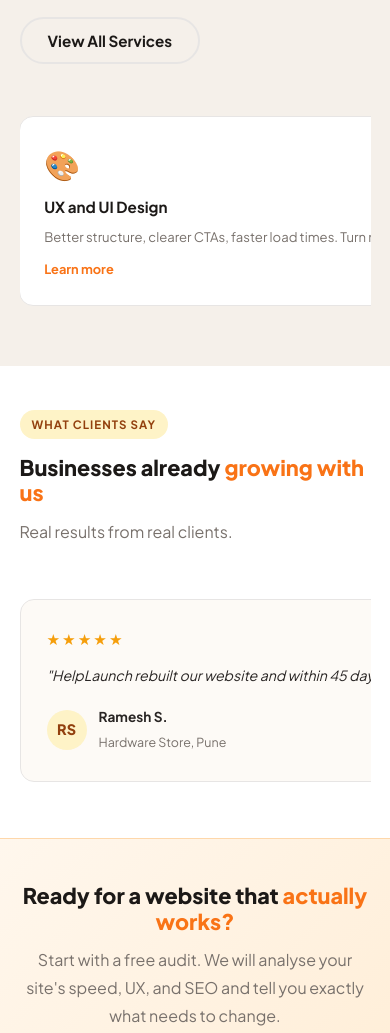
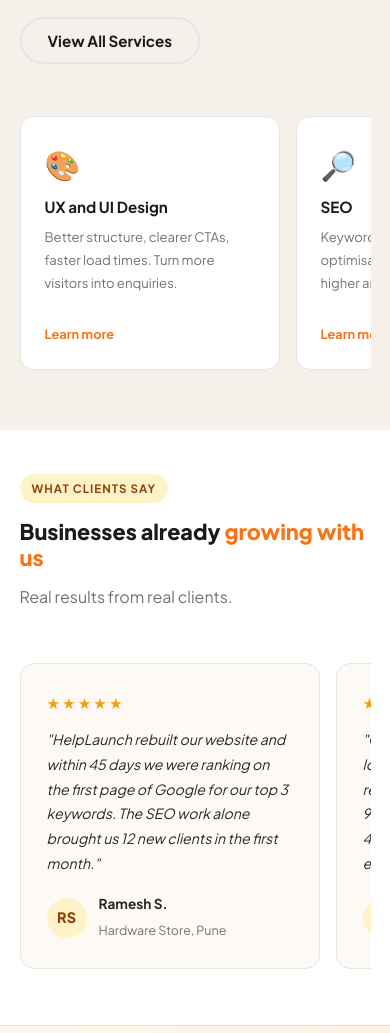
Before and after one commit to avonis3/helplaunch-website, a plain HTML site: page index.html in a window 390 px wide. Shown: the part 1175-2208 px from the top of the page. Drawn offline with Linux system fonts and the light colour scheme.

Commit message:
Add files via upload

```diff
--- a/index.html
+++ b/index.html
@@ -449,10 +449,10 @@ footer{background:var(--ch);color:rgba(255,255,255,.6);padding:64px 6% 32px}
   .mock-laptop{max-width:100%;width:100%}
   .sp-grid{display:flex!important;overflow-x:auto;gap:16px;padding-bottom:16px;scroll-snap-type:x mandatory;-webkit-overflow-scrolling:touch;grid-template-columns:unset}
   .sp-grid::-webkit-scrollbar{display:none}
-  .sp-grid .spc{min-width:260px;flex-shrink:0;scroll-snap-align:start}
+  .sp-grid .spc{width:min(260px,75vw);min-width:unset;flex-shrink:0;flex-grow:0;scroll-snap-align:start;overflow:hidden}
   .tgrid{display:flex!important;overflow-x:auto;gap:16px;padding-bottom:12px;scroll-snap-type:x mandatory;-webkit-overflow-scrolling:touch;grid-template-columns:unset}
   .tgrid::-webkit-scrollbar{display:none}
-  .tgrid .tcard{min-width:min(300px,82vw);flex-shrink:0;scroll-snap-align:start}
+  .tgrid .tcard{width:min(300px,82vw);min-width:unset;flex-shrink:0;flex-grow:0;scroll-snap-align:start;overflow:hidden}
   .mp-list{grid-template-columns:1fr !important;overflow:visible}
   .mp-item:nth-child(odd){border-right:none}
   .mp-item:nth-last-child(-n+2){border-bottom:1px solid var(--bd)}
@@ -478,7 +478,7 @@ footer{background:var(--ch);color:rgba(255,255,255,.6);padding:64px 6% 32px}
   .mock-phone{width:100px;right:4px}
   .mock-pscreen{height:170px}
   .sb{padding:48px 5%}
-  .g2,.sp-grid{grid-template-columns:1fr}
+  .g2{grid-template-columns:1fr}
   .frow{grid-template-columns:1fr}
   .fg-grid{grid-template-columns:1fr}
   .svcs-grid{grid-template-columns:1fr}
```
